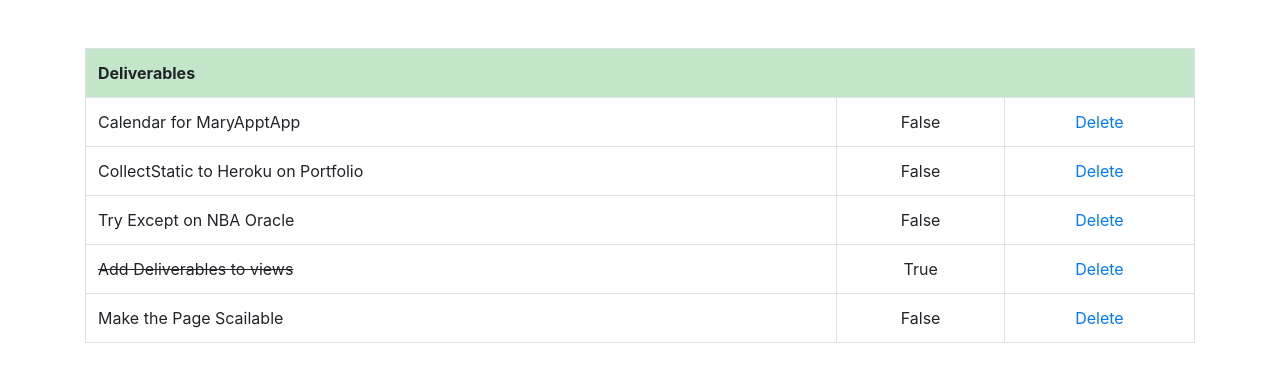
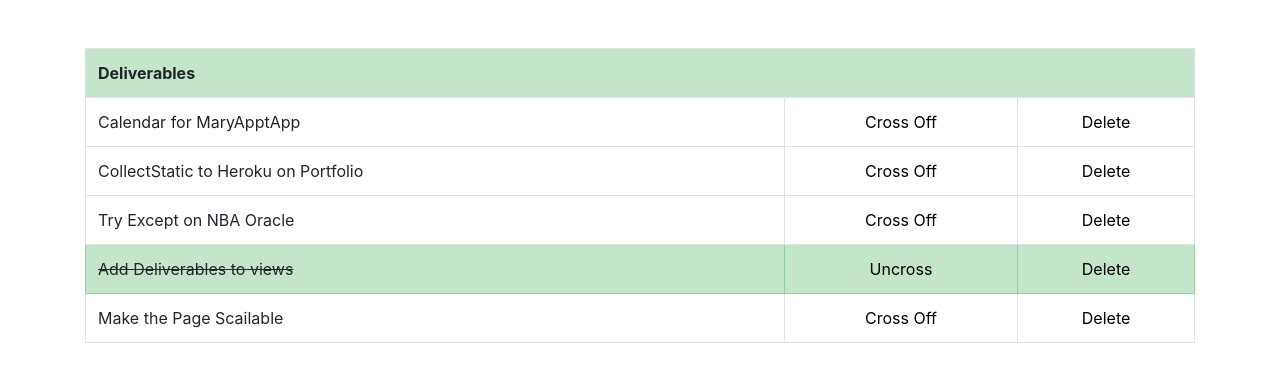
Before and after one commit to courthub74/ToDoList-Two, a Django app: page /deliverables/ in a window 1280 px wide. Shown: the part 92-474 px from the top of the page. Run offline with Django 3.2, Linux system fonts and the light colour scheme; data comes from the database, SQL or seed files in the repository; both versions use the stored data as it was after the commit; some libraries are stand-ins or nearby versions.

Commit message:
Cross Offs

```diff
--- a/todoTwo/templates/deliverables.html
+++ b/todoTwo/templates/deliverables.html
@@ -35,16 +35,16 @@
 
 			{% for things in all_delivs %}
 				{% if things.completeddelivs %}
-					<tr class="black">
+					<tr class="table-success">
 						<td class="striker3">{{ things.delivs }}</td>
-						<td><center>{{ things.completeddelivs }}</center></td>
-						<td><center><a href="{% url 'deletedeliverable' things.id %}">Delete</a></center></td>
+						<td><center><a href="{% url 'uncross_deliv' things.id %}" style="color: black">Uncross</center></td>
+						<td><center><a href="{% url 'deletedeliverable' things.id %}" style="color: black">Delete</a></center></td>
 					</tr>
 				{% else %}
 					<tr>
 						<td>{{ things.delivs }}</td>
-						<td><center>{{ things.completeddelivs }}</center></td>
-						<td><center><a href="{% url 'deletedeliverable' things.id %}">Delete</a></center></td>
+						<td><center><a href="{% url 'cross_off_deliv' things.id %}" style="color: black">Cross Off</center></td>
+						<td><center><a href="{% url 'deletedeliverable' things.id %}" style="color: black">Delete</a></center></td>
 					</tr>
 				{% endif %}
 			{% endfor %}
--- a/todoTwo/urls.py
+++ b/todoTwo/urls.py
@@ -18,6 +18,8 @@
 
 	path('deliverables/', views.deliverables, name='deliverables'),
 	path('deletedeliverable/<list_id>', views.deletedeliverable, name='deletedeliverable'),
+	path('cross_off_deliv/<list_id>', views.cross_off_deliv, name='cross_off_deliv'),
+	path('uncross_deliv/<list_id>', views.uncross_deliv, name='uncross_deliv'),
 	#path('editdelivs/<list_id>', views.editdelivs, name='editdelivs'),
 
 ]
--- a/todoTwo/views.py
+++ b/todoTwo/views.py
@@ -140,7 +140,6 @@
 ##################################################################
 
 #DELIVERABLES
-
 def deliverables(request):
 	if request.method == 'POST':
 		dform = DeliverablesForm(request.POST or None)
@@ -155,9 +154,23 @@
 		all_delivs = Deliverables.objects.all
 		return render(request, 'deliverables.html', {'all_delivs': all_delivs})
 
-
+#DELETE DELIVERABLE
 def deletedeliverable(request, list_id):
 	dedeliv = Deliverables.objects.get(pk=list_id)
 	dedeliv.delete()
 	messages.success(request, ("Deliverable Has Been Deleted"))
 	return redirect('deliverables')
+
+#CROSS OFF DELIVERABLE
+def cross_off_deliv(request, list_id):
+	crossdeliv = Deliverables.objects.get(pk=list_id)
+	crossdeliv.completeddelivs = True
+	crossdeliv.save()
+	return redirect('deliverables')
+
+#UNCROSS DELIVERABLE
+def uncross_deliv(request, list_id):
+	uncrossdeliv = Deliverables.objects.get(pk=list_id)
+	uncrossdeliv.completeddelivs = False
+	uncrossdeliv.save()
+	return redirect('deliverables')
```
Also changed, not shown: db.sqlite3.
